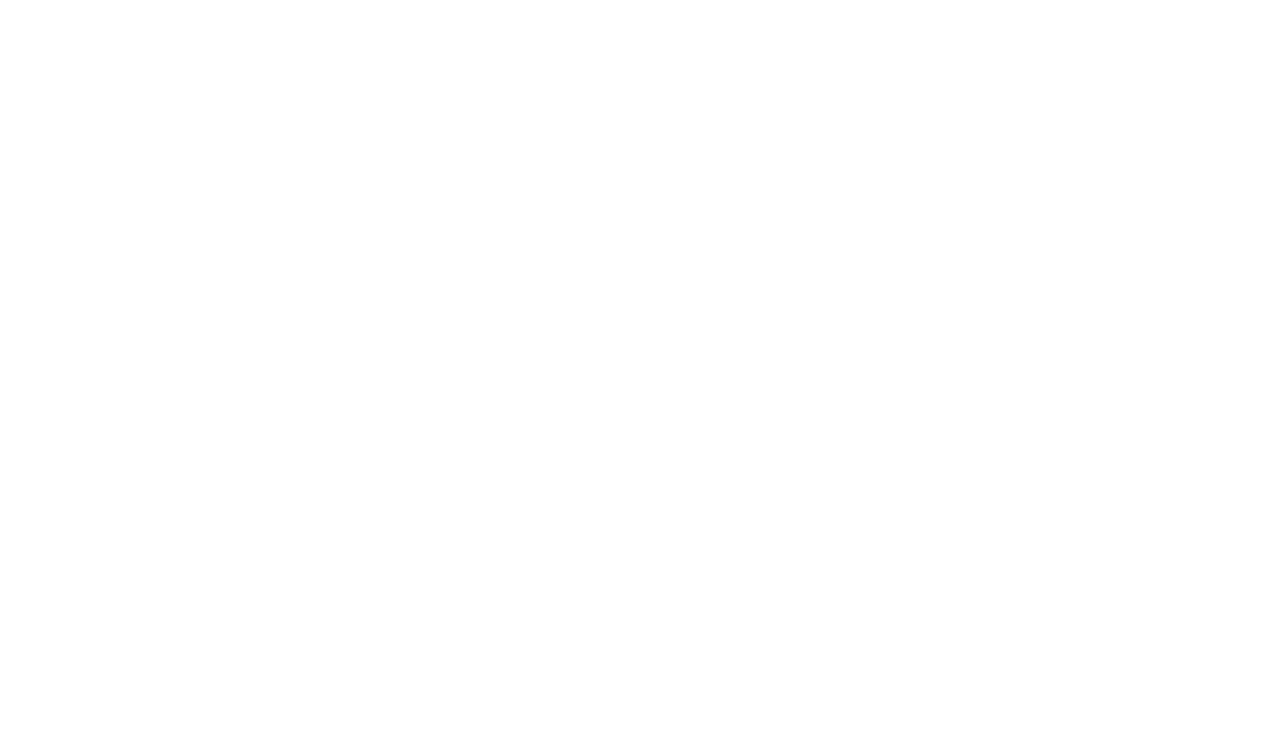
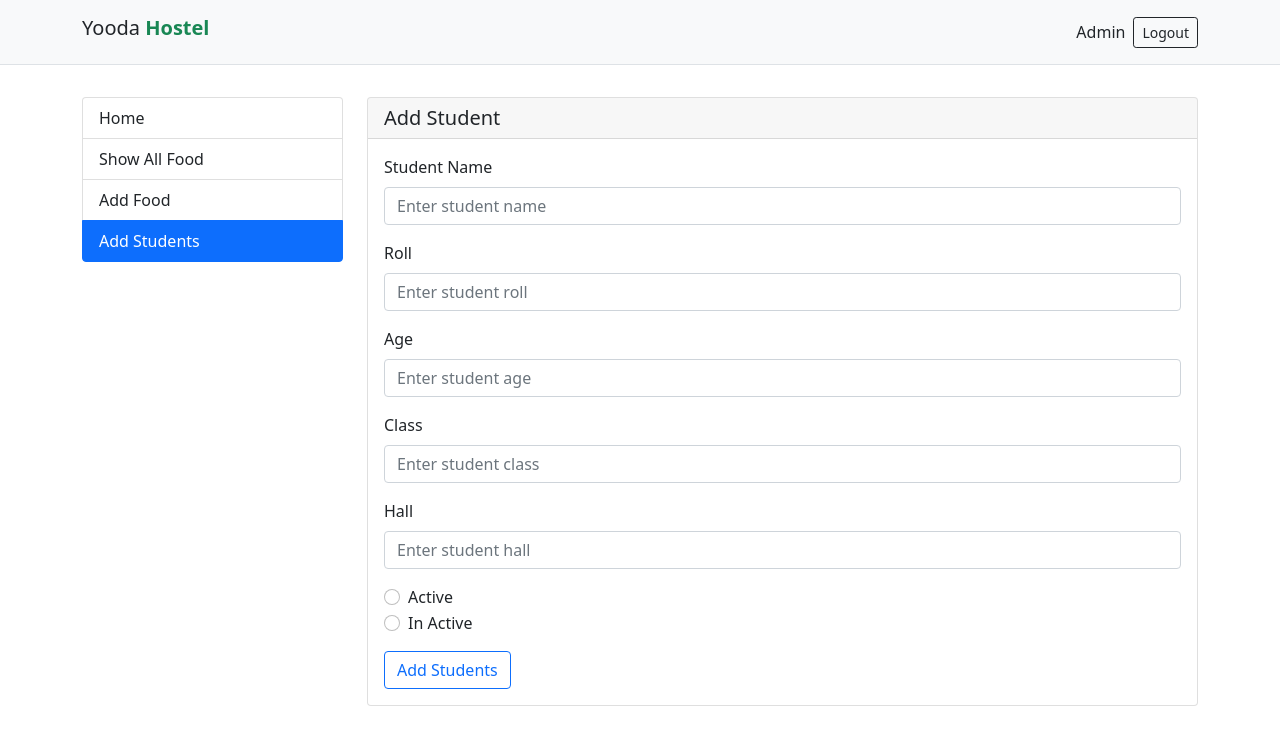
Before and after one commit to Mostakimul/yooda-hostel-client, a React (Create React App) app: page /add-students in a window 1280 px wide. Before the commit this address had no page. Shown: the top 742 px of the page. Built offline with nearby package versions, Linux system fonts and the light colour scheme.

Commit message:
student form and save

```diff
--- a/src/App.js
+++ b/src/App.js
@@ -3,6 +3,7 @@ import Home from './pages/Home';
 import 'bootstrap/dist/css/bootstrap.min.css';
 import FoodForm from './pages/FoodForm';
 import ShowFoods from './pages/ShowFoods';
+import StudentForm from './pages/StudentForm';
 
 function App() {
   return (
@@ -11,6 +12,7 @@ function App() {
         <Route path="/" element={<Home />} />
         <Route path="/add-food" element={<FoodForm />} />
         <Route path="/show-foods" element={<ShowFoods />} />
+        <Route path="/add-students" element={<StudentForm />} />
       </Routes>
     </BrowserRouter>
   );
--- a/src/components/layout/Sidebar.js
+++ b/src/components/layout/Sidebar.js
@@ -14,6 +14,9 @@ const Sidebar = () => {
         <NavLink as="li" className="list-group-item" to="/add-food">
           Add Food
         </NavLink>
+        <NavLink as="li" className="list-group-item" to="/add-students">
+          Add Students
+        </NavLink>
       </ul>
     </div>
   );
--- /dev/null
+++ b/src/pages/StudentForm.js
@@ -0,0 +1,147 @@
+import React, { useState } from 'react';
+import AdminPageLayout from '../components/layout/AdminPageLayout';
+import { useForm } from 'react-hook-form';
+import { Alert, Button, Form } from 'react-bootstrap';
+import axios from 'axios';
+
+const StudentForm = () => {
+  const {
+    register,
+    handleSubmit,
+    formState: { errors },
+    reset,
+  } = useForm();
+
+  // loading and success state
+  const [isLoading, setIsLoading] = useState(false);
+  const [isSuccess, setIsSuccess] = useState(null);
+
+  const onSubmit = (data) => {
+    setIsLoading(true);
+    axios
+      .post('http://localhost:5000/students', data)
+      .then((res) => {
+        console.log(res);
+        if (res.data.acknowledged === true) {
+          setIsLoading(false);
+          setIsSuccess(true);
+          reset({});
+        }
+      })
+      .catch((err) => {
+        console.log(err);
+        setIsSuccess(false);
+      })
+      .finally(() => {
+        setIsLoading(false);
+      });
+  };
+
+  return (
+    <AdminPageLayout pageTitle={'Add Student'}>
+      {!!isSuccess && (
+        <Alert variant="success">Student Added Successfully!</Alert>
+      )}
+      <Form onSubmit={handleSubmit(onSubmit)}>
+        {/* Name */}
+        <Form.Group className="mb-3" controlId="studentName">
+          <Form.Label>Student Name</Form.Label>
+          <Form.Control
+            type="text"
+            {...register('fullName', { required: true })}
+            placeholder="Enter student name"
+            required
+          />
+          <Form.Control.Feedback type="invalid">
+            {errors.fullName && <span>This field is required</span>}
+          </Form.Control.Feedback>
+        </Form.Group>
+
+        {/* Roll */}
+        <Form.Group className="mb-3" controlId="studentRoll">
+          <Form.Label>Roll</Form.Label>
+          <Form.Control
+            type="text"
+            {...register('roll', { required: true })}
+            placeholder="Enter student roll"
+            required
+          />
+          <Form.Control.Feedback type="invalid">
+            {errors.roll && <span>This field is required</span>}
+          </Form.Control.Feedback>
+        </Form.Group>
+        {/* Age */}
+        <Form.Group className="mb-3" controlId="studentAge">
+          <Form.Label>Age</Form.Label>
+          <Form.Control
+            type="number"
+            {...register('age', { required: true })}
+            placeholder="Enter student age"
+            required
+          />
+          <Form.Control.Feedback type="invalid">
+            {errors.age && <span>This field is required</span>}
+          </Form.Control.Feedback>
+        </Form.Group>
+        {/* Class */}
+        <Form.Group className="mb-3" controlId="studentClass">
+          <Form.Label>Class</Form.Label>
+          <Form.Control
+            type="text"
+            {...register('class', { required: true })}
+            placeholder="Enter student class"
+            required
+          />
+          <Form.Control.Feedback type="invalid">
+            {errors.class && <span>This field is required</span>}
+          </Form.Control.Feedback>
+        </Form.Group>
+        {/* Hall */}
+        <Form.Group className="mb-3" controlId="studentHall">
+          <Form.Label>Hall</Form.Label>
+          <Form.Control
+            type="text"
+            {...register('hall', { required: true })}
+            placeholder="Enter student hall"
+            required
+          />
+          <Form.Control.Feedback type="invalid">
+            {errors.hall && <span>This field is required</span>}
+          </Form.Control.Feedback>
+        </Form.Group>
+        {/* Status */}
+        <Form.Group className="mb-3" controlId="studentStatus">
+          <Form.Check
+            type="radio"
+            id="studentStatus"
+            label="Active"
+            value="active"
+            {...register('status', { required: true })}
+          />
+          <Form.Check
+            type="radio"
+            id="studentStatus"
+            label="In Active"
+            value="inActive"
+            {...register('status', { required: true })}
+          />
+          <Form.Control.Feedback type="invalid">
+            {errors.studentStatus && <span>This field is required</span>}
+          </Form.Control.Feedback>
+        </Form.Group>
+
+        {isLoading ? (
+          <Button variant="outline-primary" type="submit" disabled>
+            Add Students
+          </Button>
+        ) : (
+          <Button variant="outline-primary" type="submit">
+            Add Students
+          </Button>
+        )}
+      </Form>
+    </AdminPageLayout>
+  );
+};
+
+export default StudentForm;
```
